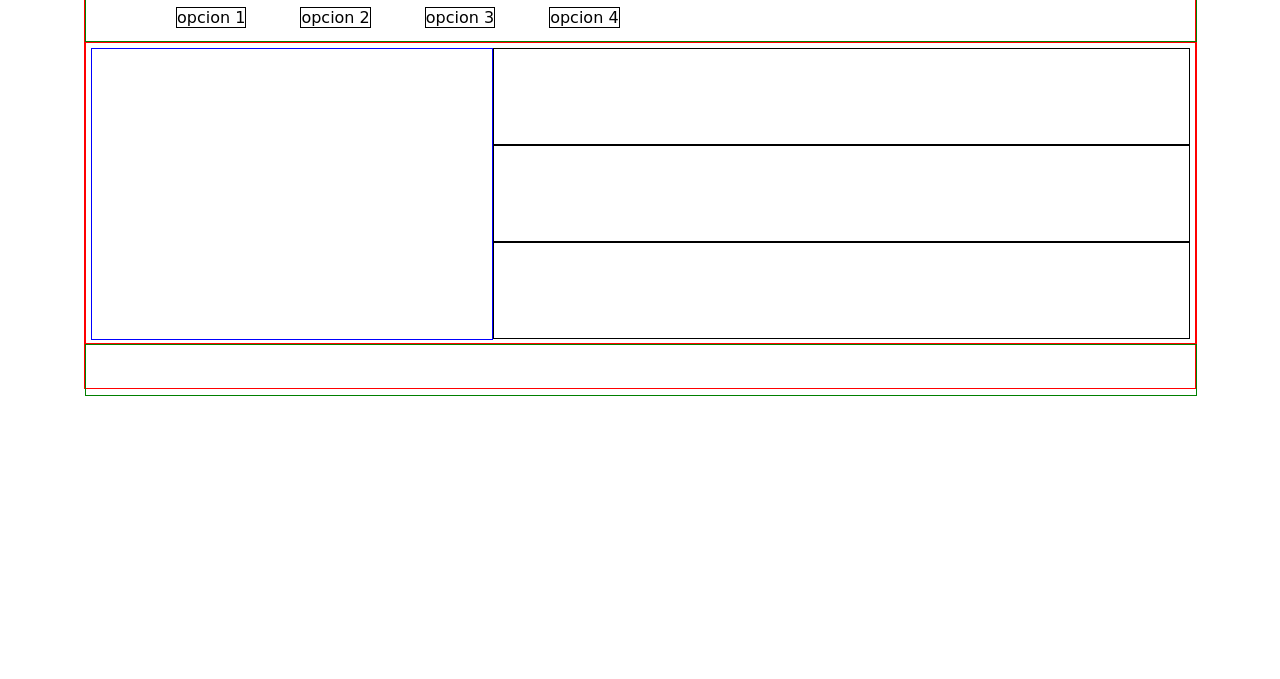
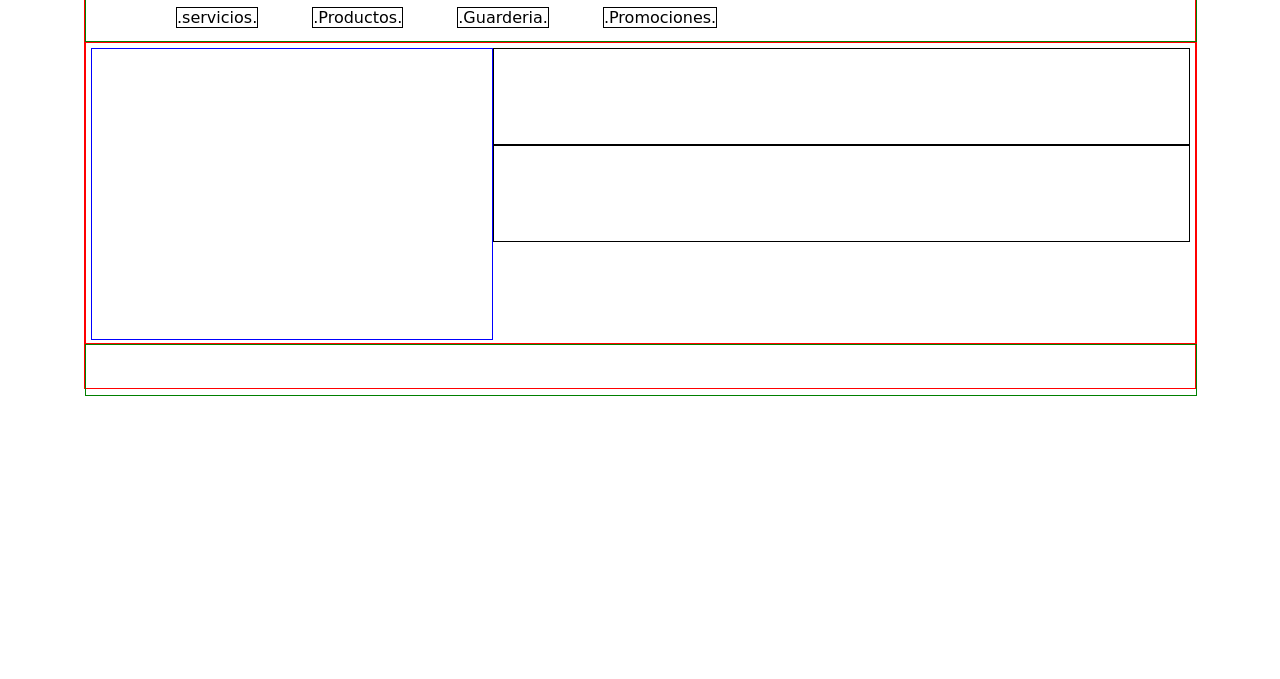
Before and after one commit to geronimojose/pagina_web, a plain HTML site: page docs/index.html in a window 1280 px wide. Shown: the part 121-800 px from the top of the page. Drawn offline with Linux system fonts and the light colour scheme; a web font is replaced by a local one.

Commit message:
descanso

```diff
--- a/docs/estilos.css
+++ b/docs/estilos.css
@@ -53,5 +53,4 @@ ul li{
 header img{
   height:95px;
   width: 95px;
-
 }
--- a/docs/index.html
+++ b/docs/index.html
@@ -13,19 +13,20 @@
 <body>
   <main>
     <header>
+
       <img src="img/veterinaria.jpg"alt="">
     </header>
     <nav>
       <ul>
-        <li>opcion 1</li>
-        <li>opcion 2</li>
-        <li>opcion 3</li>
-        <li>opcion 4</li>
+
+        <li>.servicios.</li>
+        <li>.Productos.</li>
+        <li>.Guarderia.</li>
+        <li>.Promociones.</li>
       </ul>
     </nav>
     <section>
       <aside></aside>
-      <article></article>
       <article></article>
       <article></article>
     </section>
```
